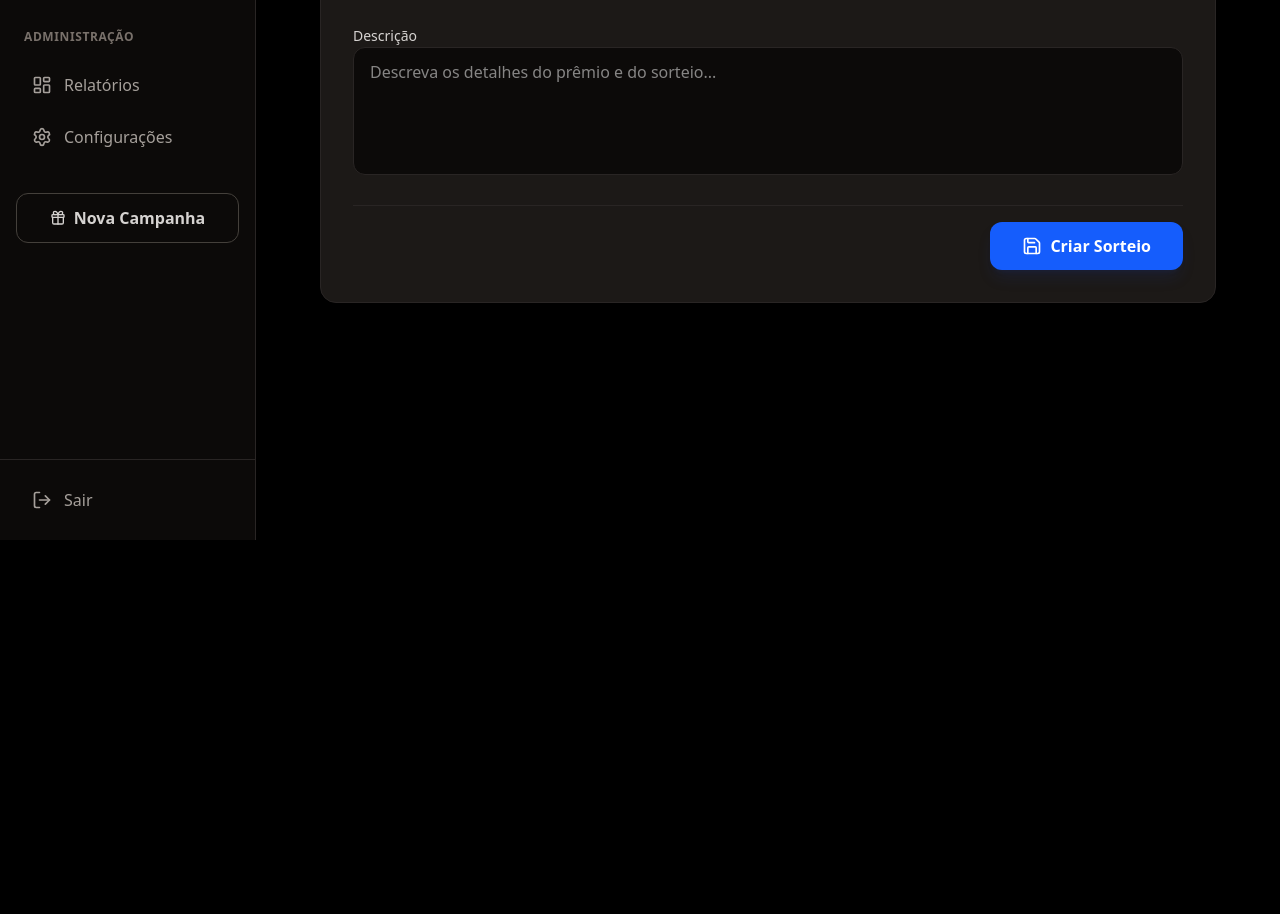
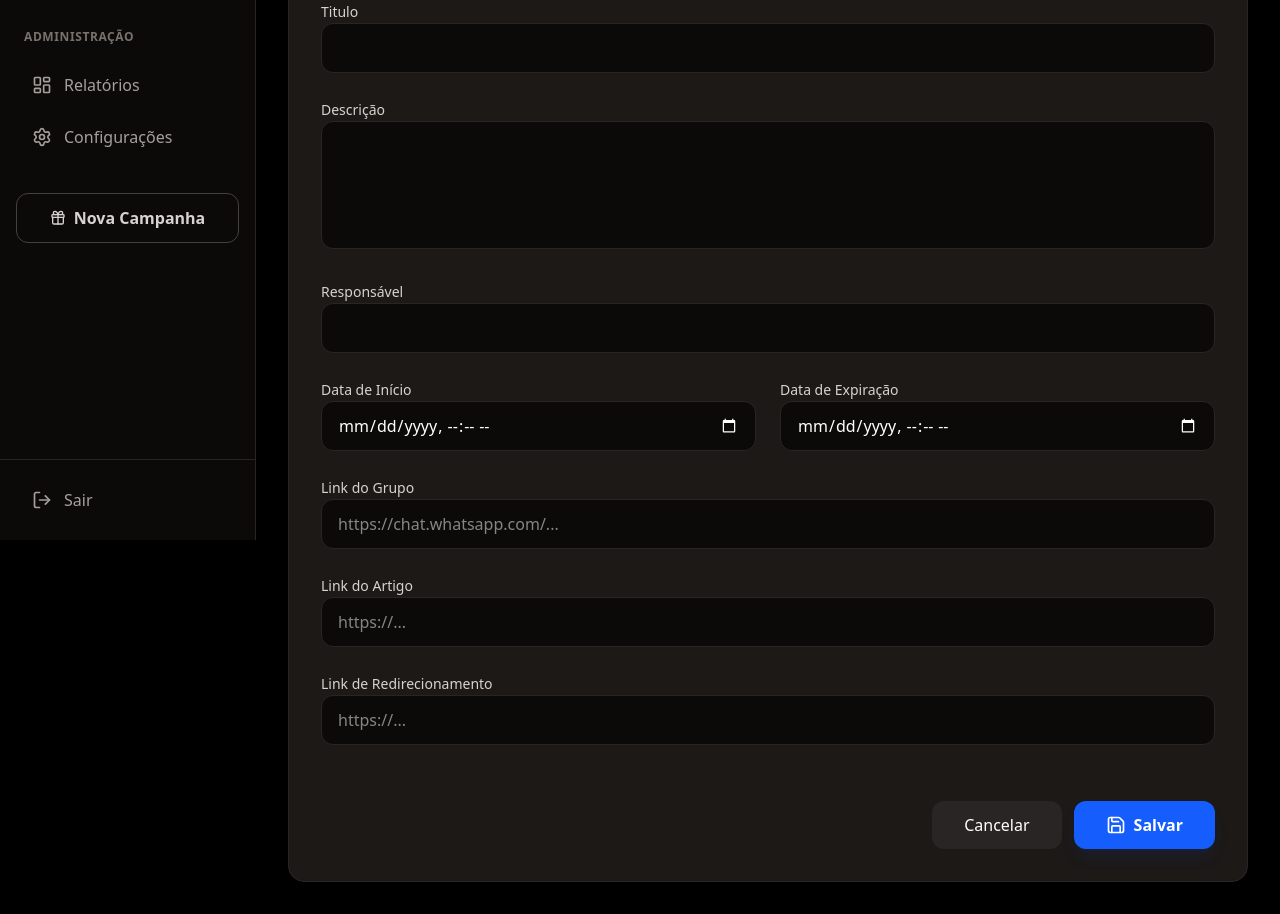
Before and after one commit to ogabrielsv/Novo-PP-v2, a Next.js app: page /admin/raffles/new in a window 1280 px wide. Shown: the part 260-1174 px from the top of the page. Before the commit the page ends 800 px from the top, so only its background shows below. Built offline with nearby package versions, Linux system fonts and the light colour scheme.

Commit message:
formulario v1

```diff
--- a/app/admin/raffles/new/page.tsx
+++ b/app/admin/raffles/new/page.tsx
@@ -3,7 +3,7 @@
 import { useState } from 'react';
 import { useRouter } from 'next/navigation';
 import { toast } from 'sonner';
-import { ChevronLeft, Save } from 'lucide-react';
+import { ChevronLeft, Save, X } from 'lucide-react';
 import Link from 'next/link';
 
 export default function NewRafflePage() {
@@ -11,9 +11,15 @@ export default function NewRafflePage() {
     const [loading, setLoading] = useState(false);
     const [formData, setFormData] = useState({
         name: '',
+        title: '',
         description: '',
-        price: '',
-        imageUrl: '',
+        responsible: '',
+        startDate: '',
+        endDate: '',
+        whatsappUrl: '',
+        articleUrl: '',
+        redirectUrl: '',
+        // imageUrl is optional and not in the requested form
     });
 
     const handleSubmit = async (e: React.FormEvent) => {
@@ -22,7 +28,7 @@ export default function NewRafflePage() {
 
         try {
             if (!formData.name) {
-                toast.error('Preencha os campos obrigatórios.');
+                toast.error('O nome da campanha é obrigatório.');
                 setLoading(false);
                 return;
             }
@@ -33,20 +39,20 @@ export default function NewRafflePage() {
                 body: JSON.stringify(formData),
             });
 
-            if (!res.ok) throw new Error('Falha ao criar sorteio');
+            if (!res.ok) throw new Error('Falha ao criar campanha');
 
-            toast.success('Sorteio criado com sucesso!');
+            toast.success('Campanha criada com sucesso!');
             router.push('/admin/raffles');
             router.refresh();
         } catch {
-            toast.error('Erro ao criar sorteio. Tente novamente.');
+            toast.error('Erro ao criar campanha. Tente novamente.');
         } finally {
             setLoading(false);
         }
     };
 
     return (
-        <div className="max-w-4xl mx-auto space-y-8">
+        <div className="max-w-5xl mx-auto space-y-8">
             <div className="flex items-center gap-4">
                 <Link
                     href="/admin/raffles"
@@ -55,46 +61,43 @@ export default function NewRafflePage() {
                     <ChevronLeft className="w-6 h-6" />
                 </Link>
                 <div>
-                    <h2 className="text-3xl font-bold text-white">Criar Sorteio</h2>
-                    <p className="text-stone-400 mt-1">Configure os detalhes do novo sorteio.</p>
+                    <h2 className="text-3xl font-bold text-white">Nova Campanha</h2>
+                    <p className="text-stone-400 mt-1">Crie uma nova campanha</p>
                 </div>
             </div>
 
             <div className="bg-stone-900 border border-stone-800 rounded-2xl p-8 shadow-xl">
                 <form onSubmit={handleSubmit} className="space-y-6">
-                    <div className="grid grid-cols-1 md:grid-cols-2 gap-6">
+
+                    {/* Nome da Campanha */}
                     <div className="space-y-2">
                         <label className="text-sm font-medium text-stone-300">
-                                Nome do Sorteio <span className="text-red-500">*</span>
+                            Nome da Campanha
                         </label>
                         <input
                             type="text"
                             value={formData.name}
                             onChange={(e) => setFormData({ ...formData, name: e.target.value })}
                             className="w-full bg-stone-950 border border-stone-800 text-white rounded-xl py-3 px-4 focus:outline-none focus:ring-2 focus:ring-blue-600 focus:border-transparent transition-all"
-                                placeholder="Ex: IPhone 15 Pro Max"
-                                required
+                            placeholder=""
                         />
                     </div>
+
+                    {/* Titulo */}
                     <div className="space-y-2">
                         <label className="text-sm font-medium text-stone-300">
-                                URL da Imagem
+                            Titulo
                         </label>
                         <input
-                                type="url"
-                                value={formData.imageUrl}
-                                onChange={(e) => setFormData({ ...formData, imageUrl: e.target.value })}
+                            type="text"
+                            value={formData.title}
+                            onChange={(e) => setFormData({ ...formData, title: e.target.value })}
                             className="w-full bg-stone-950 border border-stone-800 text-white rounded-xl py-3 px-4 focus:outline-none focus:ring-2 focus:ring-blue-600 focus:border-transparent transition-all"
-                                placeholder="https://..."
+                            placeholder=""
                         />
-                            <p className="text-xs text-stone-500">
-                                Cole o link direto da imagem do prêmio.
-                            </p>
-                        </div>
                     </div>
 
-
-
+                    {/* Descrição */}
                     <div className="space-y-2">
                         <label className="text-sm font-medium text-stone-300">
                             Descrição
@@ -103,18 +106,106 @@ export default function NewRafflePage() {
                             value={formData.description}
                             onChange={(e) => setFormData({ ...formData, description: e.target.value })}
                             className="w-full bg-stone-950 border border-stone-800 text-white rounded-xl py-3 px-4 h-32 resize-none focus:outline-none focus:ring-2 focus:ring-blue-600 focus:border-transparent transition-all"
-                            placeholder="Descreva os detalhes do prêmio e do sorteio..."
+                            placeholder=""
                         />
                     </div>
 
-                    <div className="pt-4 border-t border-stone-800 flex justify-end">
+                    {/* Responsável */}
+                    <div className="space-y-2">
+                        <label className="text-sm font-medium text-stone-300">
+                            Responsável
+                        </label>
+                        <input
+                            type="text"
+                            value={formData.responsible}
+                            onChange={(e) => setFormData({ ...formData, responsible: e.target.value })}
+                            className="w-full bg-stone-950 border border-stone-800 text-white rounded-xl py-3 px-4 focus:outline-none focus:ring-2 focus:ring-blue-600 focus:border-transparent transition-all"
+                            placeholder=""
+                        />
+                    </div>
+
+                    {/* Dates Grid */}
+                    <div className="grid grid-cols-1 md:grid-cols-2 gap-6">
+                        <div className="space-y-2">
+                            <label className="text-sm font-medium text-stone-300">
+                                Data de Início
+                            </label>
+                            <input
+                                type="datetime-local"
+                                value={formData.startDate}
+                                onChange={(e) => setFormData({ ...formData, startDate: e.target.value })}
+                                className="w-full bg-stone-950 border border-stone-800 text-white rounded-xl py-3 px-4 focus:outline-none focus:ring-2 focus:ring-blue-600 focus:border-transparent transition-all [color-scheme:dark]"
+                            />
+                        </div>
+                        <div className="space-y-2">
+                            <label className="text-sm font-medium text-stone-300">
+                                Data de Expiração
+                            </label>
+                            <input
+                                type="datetime-local"
+                                value={formData.endDate}
+                                onChange={(e) => setFormData({ ...formData, endDate: e.target.value })}
+                                className="w-full bg-stone-950 border border-stone-800 text-white rounded-xl py-3 px-4 focus:outline-none focus:ring-2 focus:ring-blue-600 focus:border-transparent transition-all [color-scheme:dark]"
+                            />
+                        </div>
+                    </div>
+
+                    {/* Link do Grupo */}
+                    <div className="space-y-2">
+                        <label className="text-sm font-medium text-stone-300">
+                            Link do Grupo
+                        </label>
+                        <input
+                            type="url"
+                            value={formData.whatsappUrl}
+                            onChange={(e) => setFormData({ ...formData, whatsappUrl: e.target.value })}
+                            className="w-full bg-stone-950 border border-stone-800 text-white rounded-xl py-3 px-4 focus:outline-none focus:ring-2 focus:ring-blue-600 focus:border-transparent transition-all"
+                            placeholder="https://chat.whatsapp.com/..."
+                        />
+                    </div>
+
+                    {/* Link do Artigo */}
+                    <div className="space-y-2">
+                        <label className="text-sm font-medium text-stone-300">
+                            Link do Artigo
+                        </label>
+                        <input
+                            type="url"
+                            value={formData.articleUrl}
+                            onChange={(e) => setFormData({ ...formData, articleUrl: e.target.value })}
+                            className="w-full bg-stone-950 border border-stone-800 text-white rounded-xl py-3 px-4 focus:outline-none focus:ring-2 focus:ring-blue-600 focus:border-transparent transition-all"
+                            placeholder="https://..."
+                        />
+                    </div>
+
+                    {/* Link de Redirecionamento */}
+                    <div className="space-y-2">
+                        <label className="text-sm font-medium text-stone-300">
+                            Link de Redirecionamento
+                        </label>
+                        <input
+                            type="url"
+                            value={formData.redirectUrl}
+                            onChange={(e) => setFormData({ ...formData, redirectUrl: e.target.value })}
+                            className="w-full bg-stone-950 border border-stone-800 text-white rounded-xl py-3 px-4 focus:outline-none focus:ring-2 focus:ring-blue-600 focus:border-transparent transition-all"
+                            placeholder="https://..."
+                        />
+                    </div>
+
+                    <div className="pt-8 flex justify-end gap-3">
+                        <Link
+                            href="/admin/raffles"
+                            className="bg-stone-800 hover:bg-stone-700 text-white font-medium py-3 px-8 rounded-xl transition-all transform hover:scale-[1.02] active:scale-[0.98] flex items-center gap-2"
+                        >
+                            Cancelar
+                        </Link>
                         <button
                             type="submit"
                             disabled={loading}
                             className="bg-blue-600 hover:bg-blue-700 text-white font-bold py-3 px-8 rounded-xl transition-all transform hover:scale-[1.02] active:scale-[0.98] disabled:opacity-50 disabled:cursor-not-allowed shadow-lg shadow-blue-900/20 flex items-center gap-2"
                         >
                             <Save className="w-5 h-5" />
-                            {loading ? 'Salvando...' : 'Criar Sorteio'}
+                            {loading ? 'Salvando...' : 'Salvar'}
                         </button>
                     </div>
                 </form>
--- a/app/api/raffles/route.ts
+++ b/app/api/raffles/route.ts
@@ -31,7 +31,19 @@ export async function POST(req: Request) {
 
     try {
         const body = await req.json();
-        const { name, description, price, imageUrl } = body;
+        const {
+            name,
+            title,
+            description,
+            price,
+            imageUrl,
+            responsible,
+            startDate,
+            endDate,
+            whatsappUrl,
+            articleUrl,
+            redirectUrl
+        } = body;
 
         // Basic validation
         if (!name) {
@@ -41,10 +53,17 @@ export async function POST(req: Request) {
         const raffle = await prisma.raffle.create({
             data: {
                 name,
+                title: title || '',
                 description: description || '',
                 price: price ? parseFloat(price) : 0.0,
                 imageUrl: imageUrl || '',
-                status: 'OPEN'
+                status: 'OPEN',
+                responsible: responsible || '',
+                startDate: startDate ? new Date(startDate) : null,
+                endDate: endDate ? new Date(endDate) : null,
+                whatsappUrl: whatsappUrl || '',
+                articleUrl: articleUrl || '',
+                redirectUrl: redirectUrl || '',
             }
         });
 
```
Also changed, not shown: 1 other file (tests, documents, lock files or other folders). Lines whose indentation alone changed are shown as unchanged.
